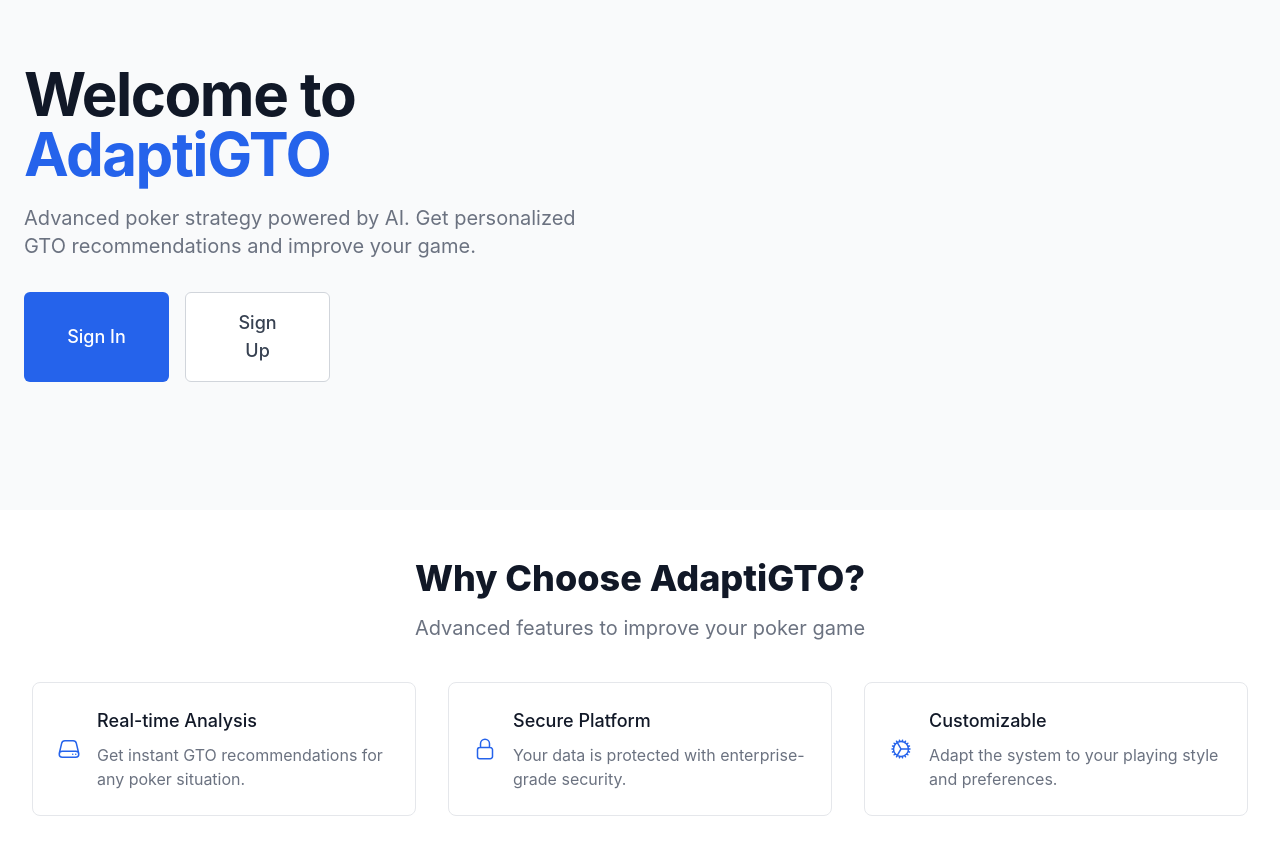
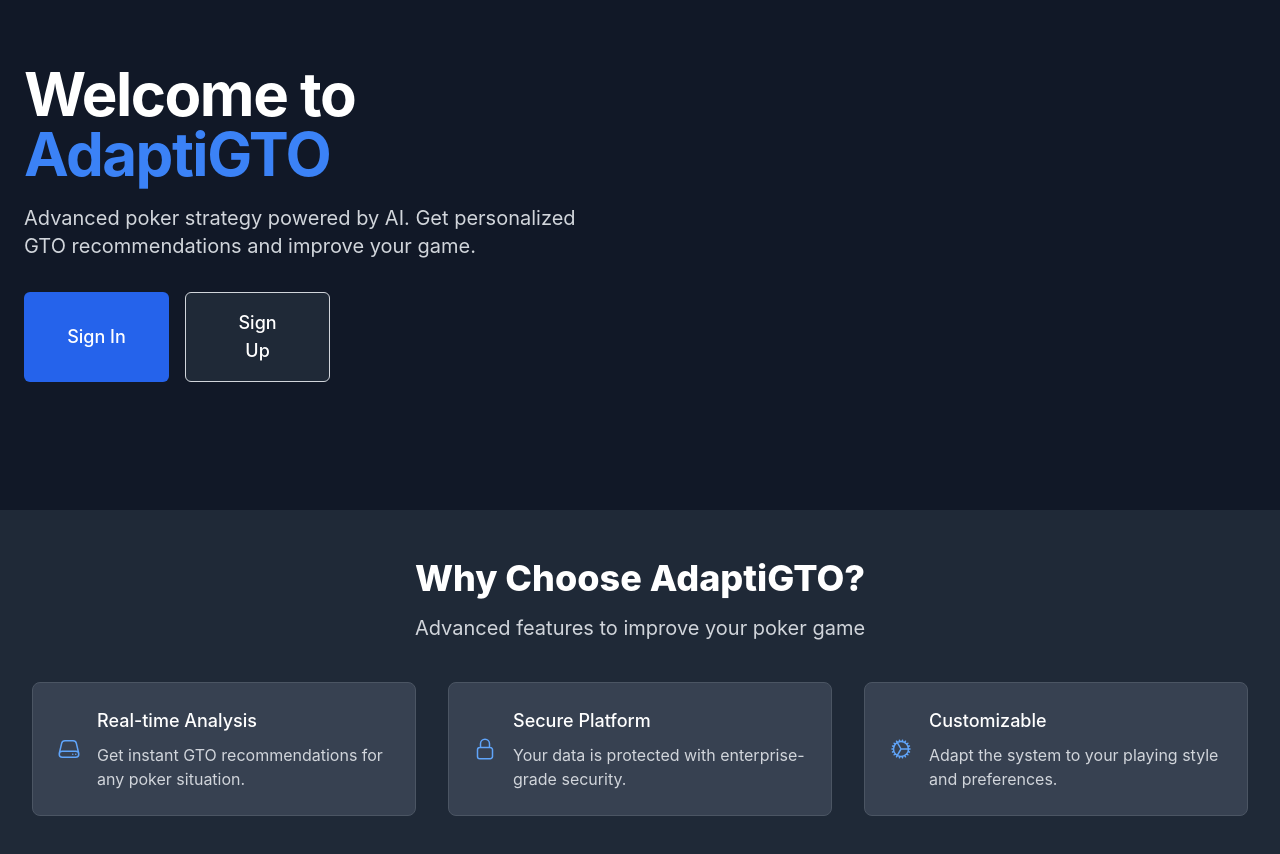
Before and after one commit to coleragone3/adaptigto-frontend, a React (Create React App) app: page / in a window 1280 px wide. Shown: the top 854 px of the page. Built offline with nearby package versions, Linux system fonts and the light colour scheme; no server answers.

Commit message:
Add sign-out button and restore dark theme

```diff
--- a/src/components/LandingPage.jsx
+++ b/src/components/LandingPage.jsx
@@ -8,7 +8,7 @@ import {
   ServerIcon,
   ShieldCheckIcon
 } from '@heroicons/react/24/outline';
-import { SignInButton, SignUpButton, useAuth } from '@clerk/clerk-react';
+import { SignInButton, SignUpButton, SignOutButton, useAuth } from '@clerk/clerk-react';
 import { useNavigate } from 'react-router-dom';
 
 const API_URL = process.env.REACT_APP_API_URL || 'http://localhost:3001';
@@ -70,26 +70,26 @@ const LandingPage = () => {
   };
 
   return (
-    <div className="min-h-screen bg-gray-50">
+    <div className="min-h-screen bg-gray-900">
       {/* Hero Section */}
       <div className="relative overflow-hidden">
         <div className="max-w-7xl mx-auto">
-          <div className="relative z-10 pb-8 bg-gray-50 sm:pb-16 md:pb-20 lg:max-w-2xl lg:w-full lg:pb-28 xl:pb-32">
+          <div className="relative z-10 pb-8 bg-gray-900 sm:pb-16 md:pb-20 lg:max-w-2xl lg:w-full lg:pb-28 xl:pb-32">
             <main className="mt-10 mx-auto max-w-7xl px-4 sm:mt-12 sm:px-6 lg:mt-16">
               <div className="sm:text-center lg:text-left">
-                <h1 className="text-4xl tracking-tight font-bold text-gray-900 sm:text-5xl md:text-6xl">
+                <h1 className="text-4xl tracking-tight font-bold text-white sm:text-5xl md:text-6xl">
                   <span className="block">Welcome to</span>
-                  <span className="block text-blue-600">AdaptiGTO</span>
+                  <span className="block text-blue-500">AdaptiGTO</span>
                 </h1>
-                <p className="mt-3 text-base text-gray-500 sm:mt-5 sm:text-lg sm:max-w-xl sm:mx-auto md:mt-5 md:text-xl lg:mx-0">
+                <p className="mt-3 text-base text-gray-300 sm:mt-5 sm:text-lg sm:max-w-xl sm:mx-auto md:mt-5 md:text-xl lg:mx-0">
                   Advanced poker strategy powered by AI. Get personalized GTO recommendations and improve your game.
                 </p>
                 <div className="mt-5 sm:mt-8 sm:flex sm:justify-center lg:justify-start">
                   {isSignedIn ? (
-                    <div className="rounded-md shadow">
+                    <div className="rounded-md shadow space-x-4">
                       <button
                         onClick={handlePreOrder}
-                        className="w-full flex items-center justify-center px-8 py-3 border border-transparent text-base font-medium rounded-md text-white bg-blue-600 hover:bg-blue-700 md:py-4 md:text-lg md:px-10"
+                        className="inline-flex items-center px-8 py-3 border border-transparent text-base font-medium rounded-md text-white bg-blue-600 hover:bg-blue-700 md:py-4 md:text-lg md:px-10"
                       >
                         Pre-order Now
                       </button>
@@ -102,7 +102,7 @@ const LandingPage = () => {
                         </button>
                       </SignInButton>
                       <SignUpButton mode="modal">
-                        <button className="w-full flex items-center justify-center px-8 py-3 border border-gray-300 text-base font-medium rounded-md text-gray-700 bg-white hover:bg-gray-50 md:py-4 md:text-lg md:px-10">
+                        <button className="w-full flex items-center justify-center px-8 py-3 border border-gray-300 text-base font-medium rounded-md text-white bg-gray-800 hover:bg-gray-700 md:py-4 md:text-lg md:px-10">
                           Sign Up
                         </button>
                       </SignUpButton>
@@ -116,13 +116,13 @@ const LandingPage = () => {
       </div>
 
       {/* Features Section */}
-      <div className="py-12 bg-white">
+      <div className="py-12 bg-gray-800">
         <div className="max-w-7xl mx-auto px-4 sm:px-6 lg:px-8">
           <div className="text-center">
-            <h2 className="text-3xl font-extrabold text-gray-900 sm:text-4xl">
+            <h2 className="text-3xl font-extrabold text-white sm:text-4xl">
               Why Choose AdaptiGTO?
             </h2>
-            <p className="mt-4 max-w-2xl text-xl text-gray-500 mx-auto">
+            <p className="mt-4 max-w-2xl text-xl text-gray-300 mx-auto">
               Advanced features to improve your poker game
             </p>
           </div>
@@ -130,14 +130,14 @@ const LandingPage = () => {
           <div className="mt-10">
             <div className="grid grid-cols-1 gap-8 sm:grid-cols-2 lg:grid-cols-3">
               {/* Feature 1 */}
-              <div className="relative p-6 bg-white rounded-lg border border-gray-200 hover:shadow-lg transition-shadow">
+              <div className="relative p-6 bg-gray-700 rounded-lg border border-gray-600 hover:shadow-lg transition-shadow">
                 <div className="flex items-center space-x-4">
                   <div className="flex-shrink-0">
-                    <ServerIcon className="h-6 w-6 text-blue-600" />
+                    <ServerIcon className="h-6 w-6 text-blue-400" />
                   </div>
                   <div>
-                    <h3 className="text-lg font-medium text-gray-900">Real-time Analysis</h3>
-                    <p className="mt-2 text-base text-gray-500">
+                    <h3 className="text-lg font-medium text-white">Real-time Analysis</h3>
+                    <p className="mt-2 text-base text-gray-300">
                       Get instant GTO recommendations for any poker situation.
                     </p>
                   </div>
@@ -145,14 +145,14 @@ const LandingPage = () => {
               </div>
 
               {/* Feature 2 */}
-              <div className="relative p-6 bg-white rounded-lg border border-gray-200 hover:shadow-lg transition-shadow">
+              <div className="relative p-6 bg-gray-700 rounded-lg border border-gray-600 hover:shadow-lg transition-shadow">
                 <div className="flex items-center space-x-4">
                   <div className="flex-shrink-0">
-                    <LockClosedIcon className="h-6 w-6 text-blue-600" />
+                    <LockClosedIcon className="h-6 w-6 text-blue-400" />
                   </div>
                   <div>
-                    <h3 className="text-lg font-medium text-gray-900">Secure Platform</h3>
-                    <p className="mt-2 text-base text-gray-500">
+                    <h3 className="text-lg font-medium text-white">Secure Platform</h3>
+                    <p className="mt-2 text-base text-gray-300">
                       Your data is protected with enterprise-grade security.
                     </p>
                   </div>
@@ -160,14 +160,14 @@ const LandingPage = () => {
               </div>
 
               {/* Feature 3 */}
-              <div className="relative p-6 bg-white rounded-lg border border-gray-200 hover:shadow-lg transition-shadow">
+              <div className="relative p-6 bg-gray-700 rounded-lg border border-gray-600 hover:shadow-lg transition-shadow">
                 <div className="flex items-center space-x-4">
                   <div className="flex-shrink-0">
-                    <CogIcon className="h-6 w-6 text-blue-600" />
+                    <CogIcon className="h-6 w-6 text-blue-400" />
                   </div>
                   <div>
-                    <h3 className="text-lg font-medium text-gray-900">Customizable</h3>
-                    <p className="mt-2 text-base text-gray-500">
+                    <h3 className="text-lg font-medium text-white">Customizable</h3>
+                    <p className="mt-2 text-base text-gray-300">
                       Adapt the system to your playing style and preferences.
                     </p>
                   </div>
@@ -182,42 +182,52 @@ const LandingPage = () => {
       {isSignedIn && (
         <>
           {/* Mobile Navigation */}
-          <div className="fixed bottom-0 left-0 right-0 bg-white border-t border-gray-200 py-2 px-4 sm:hidden z-50">
-            <div className="flex justify-around">
+          <div className="fixed bottom-0 left-0 right-0 bg-gray-800 border-t border-gray-700 py-2 px-4 sm:hidden z-50">
+            <div className="flex justify-around items-center">
               <button
                 onClick={() => navigate('/trial')}
-                className="text-blue-600 hover:text-blue-800 px-3 py-2 rounded-md text-sm font-medium"
+                className="text-blue-400 hover:text-blue-300 px-3 py-2 rounded-md text-sm font-medium"
               >
                 Try Demo
               </button>
               {isAdmin && (
                 <button
                   onClick={() => navigate('/admin')}
-                  className="text-blue-600 hover:text-blue-800 px-3 py-2 rounded-md text-sm font-medium"
+                  className="text-blue-400 hover:text-blue-300 px-3 py-2 rounded-md text-sm font-medium"
                 >
                   Admin
                 </button>
               )}
+              <SignOutButton>
+                <button className="text-red-400 hover:text-red-300 px-3 py-2 rounded-md text-sm font-medium">
+                  Sign Out
+                </button>
+              </SignOutButton>
             </div>
           </div>
 
           {/* Desktop Navigation */}
-          <div className="hidden sm:block sm:fixed sm:top-0 sm:right-0 sm:p-4 z-50 bg-white bg-opacity-90">
-            <div className="flex space-x-4">
+          <div className="hidden sm:block sm:fixed sm:top-0 sm:right-0 sm:p-4 z-50 bg-gray-800 bg-opacity-90">
+            <div className="flex space-x-4 items-center">
               <button
                 onClick={() => navigate('/trial')}
-                className="text-blue-600 hover:text-blue-800 px-3 py-2 rounded-md text-sm font-medium"
+                className="text-blue-400 hover:text-blue-300 px-3 py-2 rounded-md text-sm font-medium"
               >
                 Try Demo
               </button>
               {isAdmin && (
                 <button
                   onClick={() => navigate('/admin')}
-                  className="text-blue-600 hover:text-blue-800 px-3 py-2 rounded-md text-sm font-medium"
+                  className="text-blue-400 hover:text-blue-300 px-3 py-2 rounded-md text-sm font-medium"
                 >
                   Admin
                 </button>
               )}
+              <SignOutButton>
+                <button className="text-red-400 hover:text-red-300 px-3 py-2 rounded-md text-sm font-medium">
+                  Sign Out
+                </button>
+              </SignOutButton>
             </div>
           </div>
         </>
@@ -225,12 +235,12 @@ const LandingPage = () => {
 
       {/* Status Messages */}
       {preorderStatus === 'success' && (
-        <div className="fixed bottom-20 sm:bottom-4 left-4 right-4 sm:left-auto sm:right-4 sm:w-96 bg-green-100 border border-green-400 text-green-700 px-4 py-3 rounded">
+        <div className="fixed bottom-20 sm:bottom-4 left-4 right-4 sm:left-auto sm:right-4 sm:w-96 bg-green-900 border border-green-700 text-green-100 px-4 py-3 rounded">
           <p className="text-center">Thank you for your pre-order!</p>
         </div>
       )}
       {preorderStatus === 'error' && (
-        <div className="fixed bottom-20 sm:bottom-4 left-4 right-4 sm:left-auto sm:right-4 sm:w-96 bg-red-100 border border-red-400 text-red-700 px-4 py-3 rounded">
+        <div className="fixed bottom-20 sm:bottom-4 left-4 right-4 sm:left-auto sm:right-4 sm:w-96 bg-red-900 border border-red-700 text-red-100 px-4 py-3 rounded">
           <p className="text-center">Please sign in to pre-order.</p>
         </div>
       )}
```
